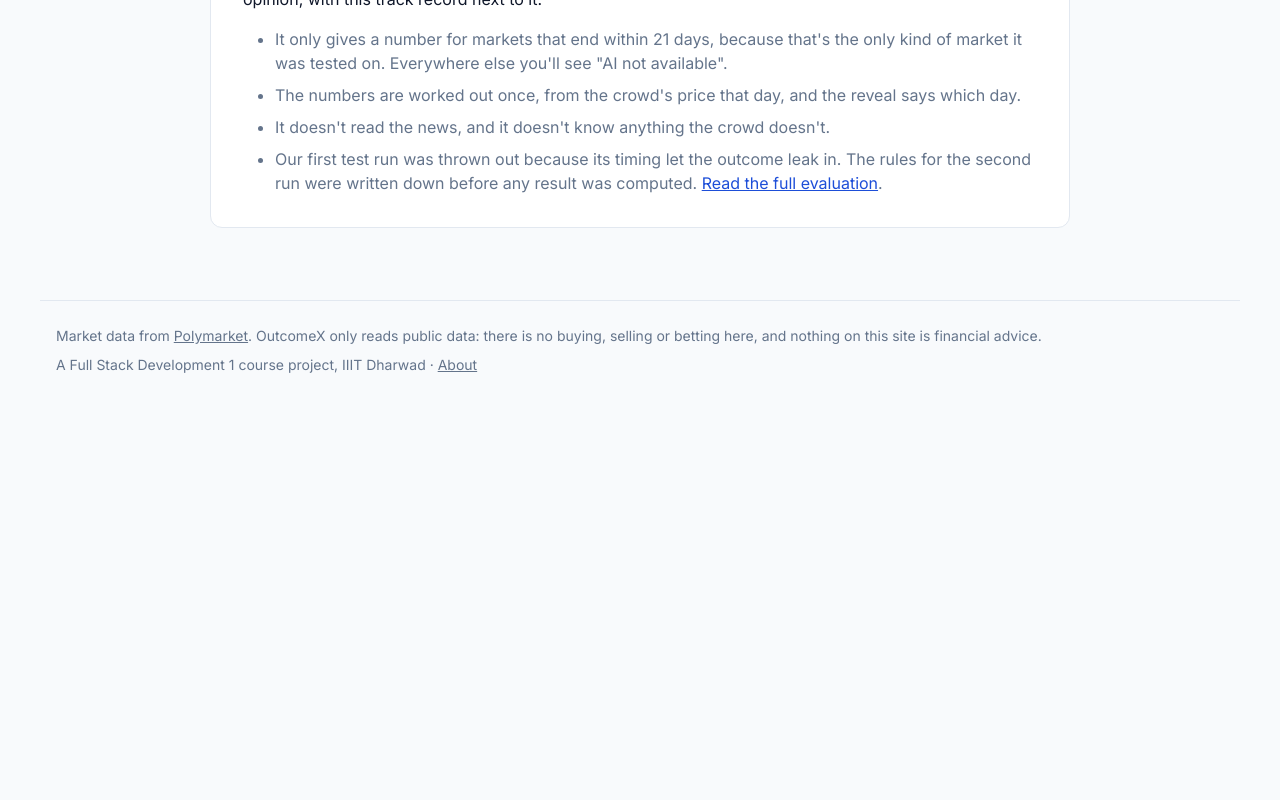
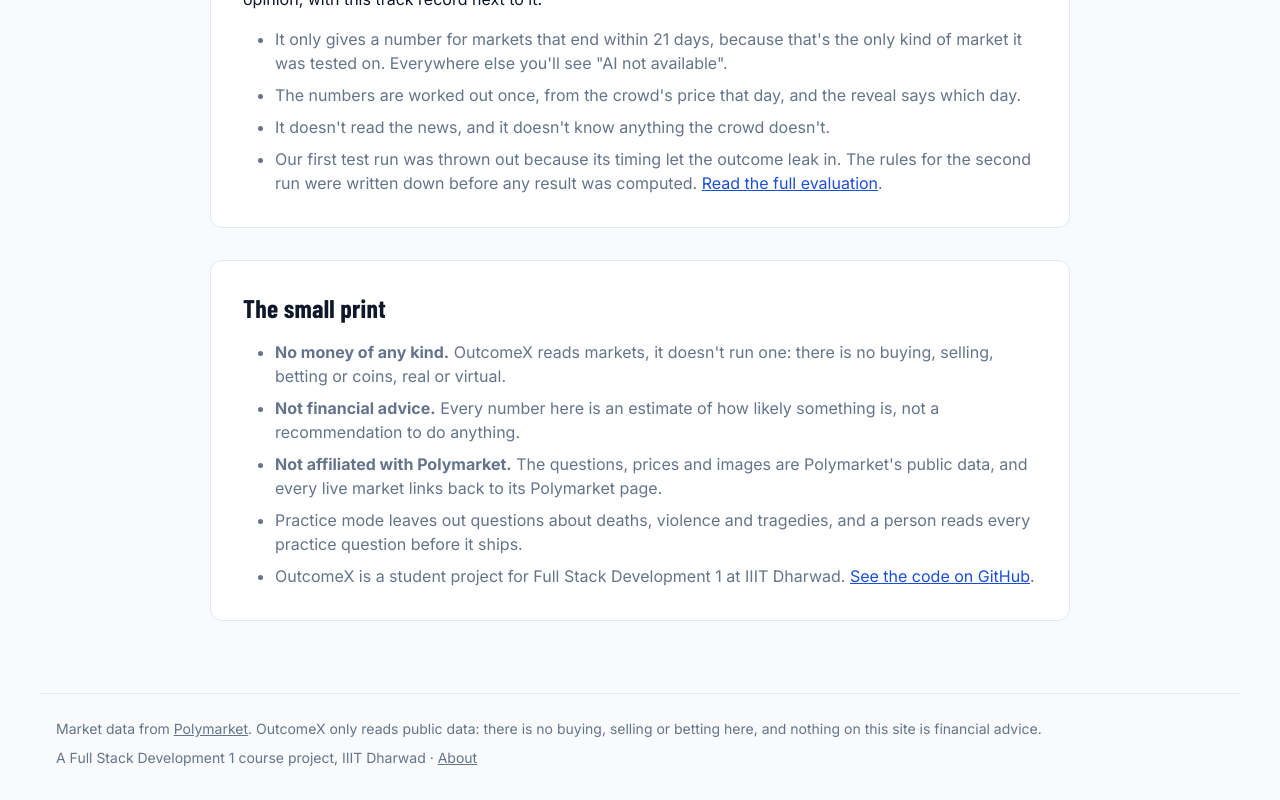
Before and after one commit to williskipsjr/outcomex, a React (Vite) app in the folder client/: page /about in a window 1280 px wide. Shown: the part 3339-4139 px from the top of the page. Before the commit the page ends 3746 px from the top, so only its background shows below. Built offline with nearby package versions, Linux system fonts and the light colour scheme; no server answers.

Commit message:
feat(about): add the small print
No money of any kind, not financial advice, not affiliated with Polymarket,
which practice questions are left out (worded to match the filter in
ml/src/practice.py), and a link to the code.

```diff
--- a/client/src/features/about/AboutPage.jsx
+++ b/client/src/features/about/AboutPage.jsx
@@ -63,7 +63,8 @@ const RECALIBRATION = [
   { crowd: 90, ai: 88 },
   { crowd: 98, ai: 97 },
 ];
-const EVALUATION_URL = "https://github.com/williskipsjr/outcomex/blob/main/docs/ml/evaluation.md";
+const REPO_URL = "https://github.com/williskipsjr/outcomex";
+const EVALUATION_URL = `${REPO_URL}/blob/main/docs/ml/evaluation.md`;
 
 // Sections follow the master plan's S6 screen: how it works, scoring, data
 // sources, the AI layer and its track record, disclaimers.
@@ -244,6 +245,36 @@ export default function AboutPage() {
           </li>
         </ul>
       </section>
+
+      <section className="about__section" aria-labelledby="about-small-print">
+        <h2 id="about-small-print">The small print</h2>
+        <ul className="about__list">
+          <li>
+            <strong>No money of any kind.</strong> OutcomeX reads markets, it doesn't run one: there
+            is no buying, selling, betting or coins, real or virtual.
+          </li>
+          <li>
+            <strong>Not financial advice.</strong> Every number here is an estimate of how likely
+            something is, not a recommendation to do anything.
+          </li>
+          <li>
+            <strong>Not affiliated with Polymarket.</strong> The questions, prices and images are
+            Polymarket's public data, and every live market links back to its Polymarket
+            page.
+          </li>
+          <li>
+            Practice mode leaves out questions about deaths, violence and tragedies, and a person
+            reads every practice question before it ships.
+          </li>
+          <li>
+            OutcomeX is a student project for Full Stack Development 1 at IIIT Dharwad.{" "}
+            <a href={REPO_URL} target="_blank" rel="noreferrer">
+              See the code on GitHub
+            </a>
+            .
+          </li>
+        </ul>
+      </section>
     </article>
   );
 }
```
